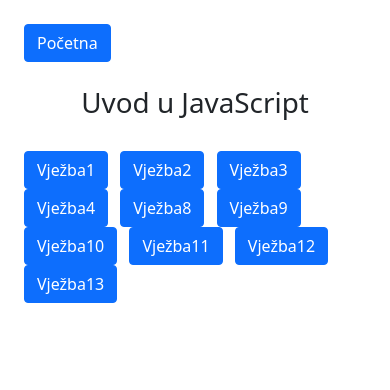
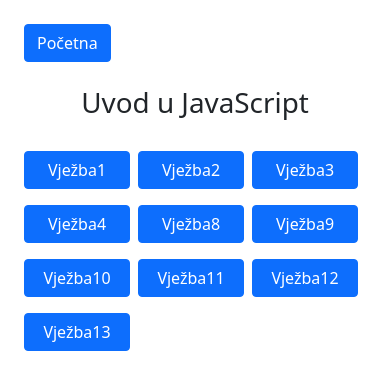
Before and after one commit to asuljagic/web-programiranje-MSc, a plain HTML site: page uvod.html in a window 390 px wide. Drawn offline with nearby package versions, Linux system fonts and the light colour scheme.

Commit message:
responsive design

```diff
--- /dev/null
+++ b/css/index.css
@@ -0,0 +1,15 @@
+@media screen and (max-width: 635px){
+    .linkovi{
+        text-align: center;
+        margin-bottom: 1rem;
+    }
+    a{
+        width: 20rem;
+    }
+}
+
+@media screen and (min-width: 636px){
+    .linkovi{
+        display: inline;
+    }
+}
--- /dev/null
+++ b/css/uvod.css
@@ -0,0 +1,19 @@
+h1{
+    text-align: center;
+}
+
+@media screen and (max-width: 1020px){
+    .grid-container{
+        display: grid;
+        grid-template-columns:repeat(3,1fr);
+        row-gap: 1rem;
+
+    }
+
+}
+
+@media screen and (min-width: 1025px){
+    .grid-container{
+        text-align: center;
+    }
+}
--- a/uvod.html
+++ b/uvod.html
@@ -5,23 +5,24 @@
     <meta http-equiv="X-UA-Compatible" content="IE=edge">
     <meta name="viewport" content="width=device-width, initial-scale=1.0">
     <link href="https://cdn.jsdelivr.net/npm/bootstrap@5.1.3/dist/css/bootstrap.min.css" rel="stylesheet" integrity="sha384-1BmE4kWBq78iYhFldvKuhfTAU6auU8tT94WrHftjDbrCEXSU1oBoqyl2QvZ6jIW3" crossorigin="anonymous">
-
+    <link rel="stylesheet" href="./css/uvod.css">
     <title>Uvod u JavaScript</title>
 </head>
 <body class="p-4">
-    <a href="index.html" class="btn btn-primary mb-4">Početna</a>
-    <center><h1>Uvod u JavaScript</h1></center> <br>
-    <a href="./files/1.Pred_JavaScript/JavaSc1.htm" class="btn btn-primary me-2">Vježba1</a>
-    <a href="./files/1.Pred_JavaScript/JavaSc2.htm" class="btn btn-primary me-2">Vježba2</a>
-    <a href="./files/1.Pred_JavaScript/JavaSc3.htm" class="btn btn-primary me-2">Vježba3</a>
-    <a href="./files/1.Pred_JavaScript/JavaSc4.htm" class="btn btn-primary me-2">Vježba4</a>
-    <a href="./files/1.Pred_JavaScript/JavaSc8.htm" class="btn btn-primary me-2">Vježba8</a>
-    <a href="./files/1.Pred_JavaScript/JavaSc9.htm" class="btn btn-primary me-2">Vježba9</a>
-    <a href="./files/1.Pred_JavaScript/JavaSc10.htm" class="btn btn-primary me-2">Vježba10</a>
-    <a href="./files/1.Pred_JavaScript/JavaSc11.htm" class="btn btn-primary me-2">Vježba11</a>
-    <a href="./files/1.Pred_JavaScript/JavaSc12.htm" class="btn btn-primary me-2">Vježba12</a>
-    <a href="./files/1.Pred_JavaScript/JavaSc13.htm" class="btn btn-primary me-2">Vježba13</a>
-
+    <a href="index.html" class="btn btn-primary mb-4">Početna</a> <br>
+    <h1>Uvod u JavaScript</h1> <br>
+    <div class="grid-container">
+    <a href="./files/1.Pred_JavaScript/JavaSc1.htm" class="btn btn-primary me-2 jslink">Vježba1</a>
+    <a href="./files/1.Pred_JavaScript/JavaSc2.htm" class="btn btn-primary me-2 jslink">Vježba2</a>
+    <a href="./files/1.Pred_JavaScript/JavaSc3.htm" class="btn btn-primary me-2 jslink">Vježba3</a>
+    <a href="./files/1.Pred_JavaScript/JavaSc4.htm" class="btn btn-primary me-2 jslink">Vježba4</a>
+    <a href="./files/1.Pred_JavaScript/JavaSc8.htm" class="btn btn-primary me-2 jslink">Vježba8</a>
+    <a href="./files/1.Pred_JavaScript/JavaSc9.htm" class="btn btn-primary me-2 jslink">Vježba9</a>
+    <a href="./files/1.Pred_JavaScript/JavaSc10.htm" class="btn btn-primary me-2 jslink">Vježba10</a>
+    <a href="./files/1.Pred_JavaScript/JavaSc11.htm" class="btn btn-primary me-2 jslink">Vježba11</a>
+    <a href="./files/1.Pred_JavaScript/JavaSc12.htm" class="btn btn-primary me-2 jslink">Vježba12</a>
+    <a href="./files/1.Pred_JavaScript/JavaSc13.htm" class="btn btn-primary me-2 jslink">Vježba13</a>
+    </div>
 
 </body>
 </html>
```
Also changed, not shown: index.html (+11 -4 lines).
